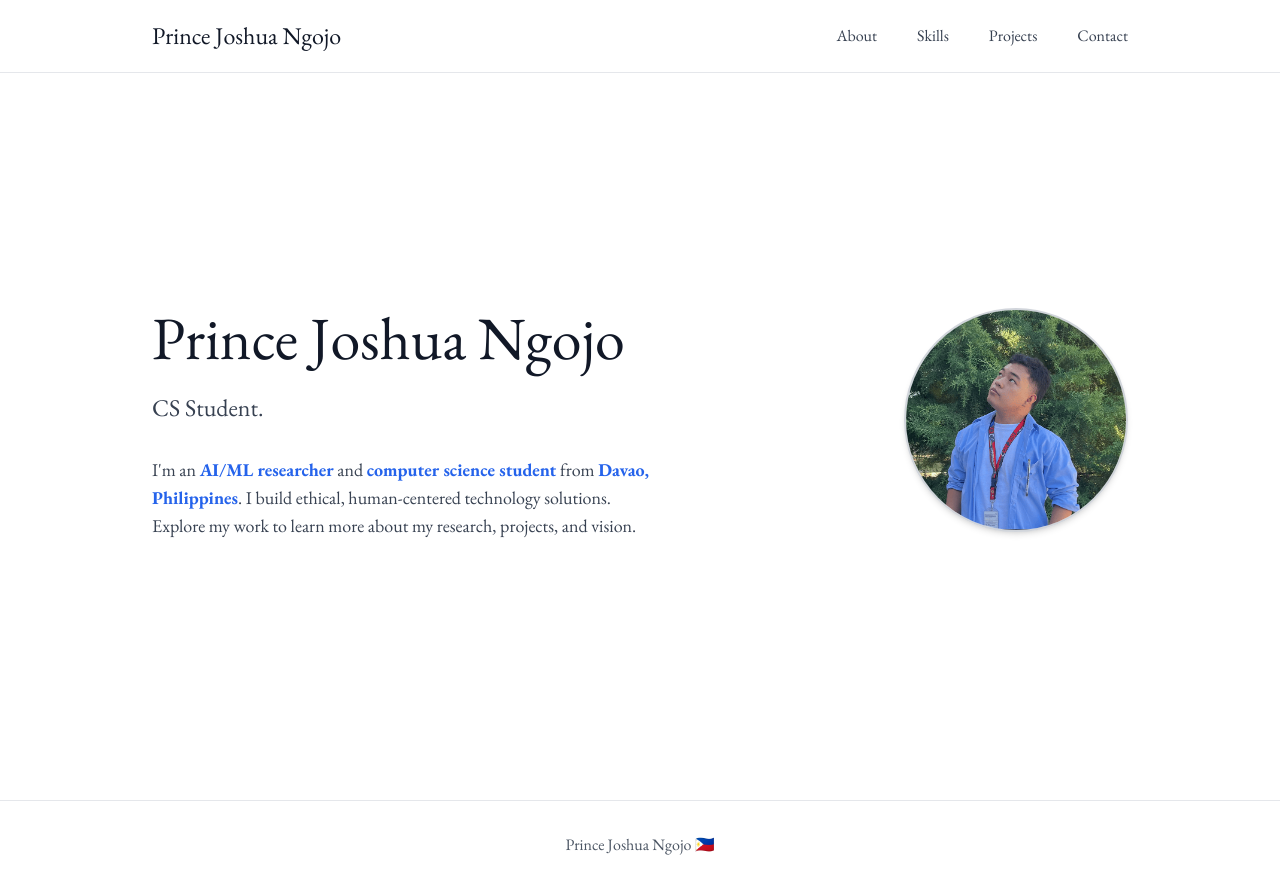
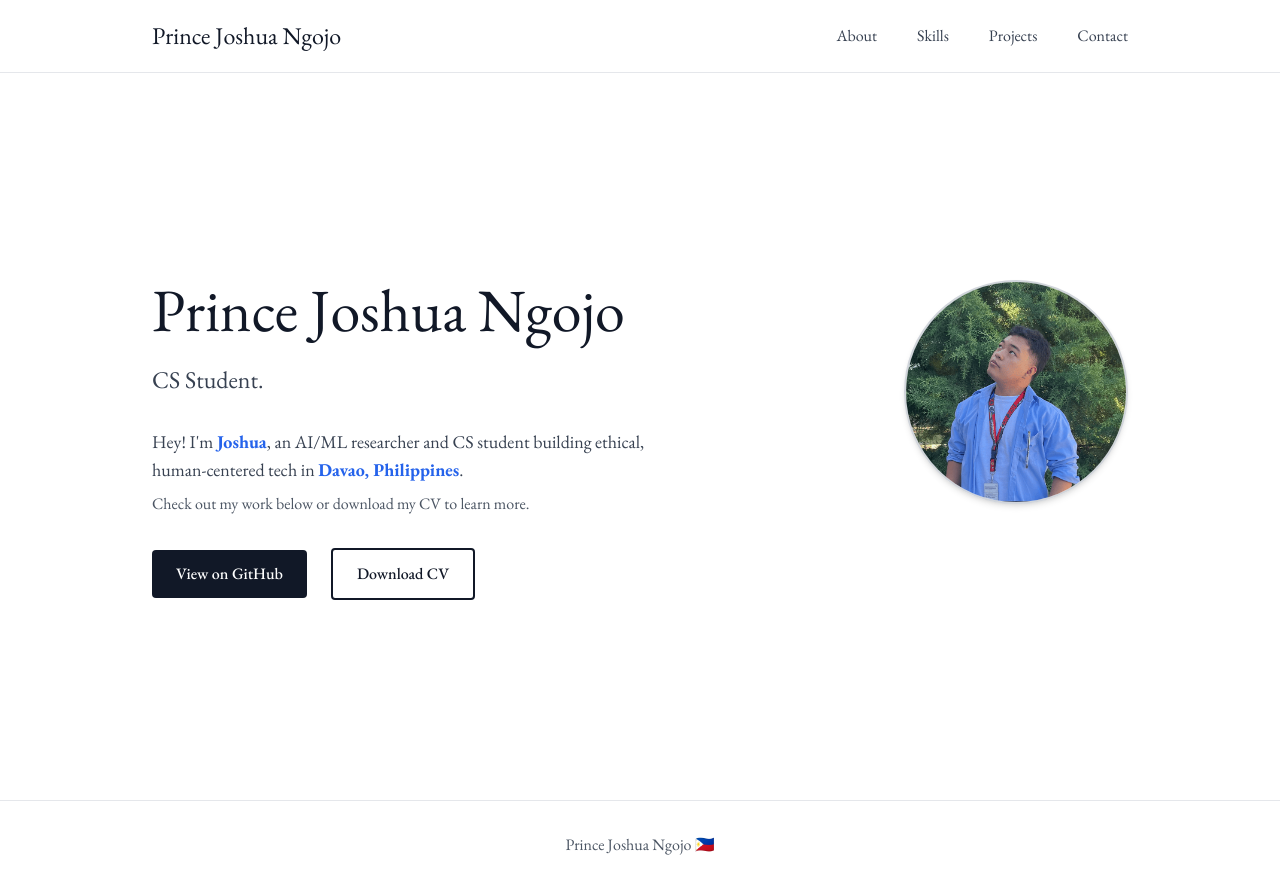
Before and after one commit to josh-amir/my_port, a Next.js app: page / in a window 1280 px wide. Built offline with nearby package versions, Linux system fonts and the light colour scheme.

Commit message:
refactor: Make Hero section more concise with friendly greeting

```diff
--- a/components/Hero.js
+++ b/components/Hero.js
@@ -33,9 +33,29 @@ export default function Hero() {
           <p className="text-xl md:text-2xl font-serif text-gray-700 mb-6 md:mb-8 font-light">
             <span ref={typeRef} />
           </p>
-          <p className="text-base md:text-lg font-serif text-gray-700 leading-relaxed mb-6 md:mb-8 max-w-lg">
-            I'm an <strong className="text-blue-600">AI/ML researcher</strong> and <strong className="text-blue-600">computer science student</strong> from <strong className="text-blue-600">Davao, Philippines</strong>. I build ethical, human-centered technology solutions. Explore my work to learn more about my research, projects, and vision.
+          <p className="text-base md:text-lg font-serif text-gray-700 leading-relaxed mb-2 max-w-lg">
+            Hey! I'm <strong className="text-blue-600">Joshua</strong>, an AI/ML researcher and CS student building ethical, human-centered tech in <strong className="text-blue-600">Davao, Philippines</strong>.
           </p>
+          <p className="text-sm md:text-base font-serif text-gray-600 leading-relaxed mb-8 max-w-lg">
+            Check out my work below or download my CV to learn more.
+          </p>
+          <div className="flex gap-4 md:gap-6 flex-wrap items-center">
+            <a
+              href="https://github.com/josh-amir"
+              target="_blank"
+              rel="noopener noreferrer"
+              className="inline-flex items-center gap-2 px-4 md:px-6 py-2 md:py-3 bg-gray-900 text-white rounded hover:bg-gray-700 transition-colors font-serif text-sm md:text-base font-medium"
+            >
+              View on GitHub
+            </a>
+            <a
+              href="/cv.pdf"
+              download
+              className="inline-flex items-center gap-2 px-4 md:px-6 py-2 md:py-3 border-2 border-gray-900 text-gray-900 rounded hover:bg-gray-50 transition-colors font-serif text-sm md:text-base font-medium"
+            >
+              Download CV
+            </a>
+          </div>
         </div>
         <div className="flex justify-center md:justify-end">
           <img
```
Also changed, not shown: app/experience/page.js (added), components/Awards.js (added), components/Experience.js (added), 1 other file (tests, documents, lock files or other folders).
